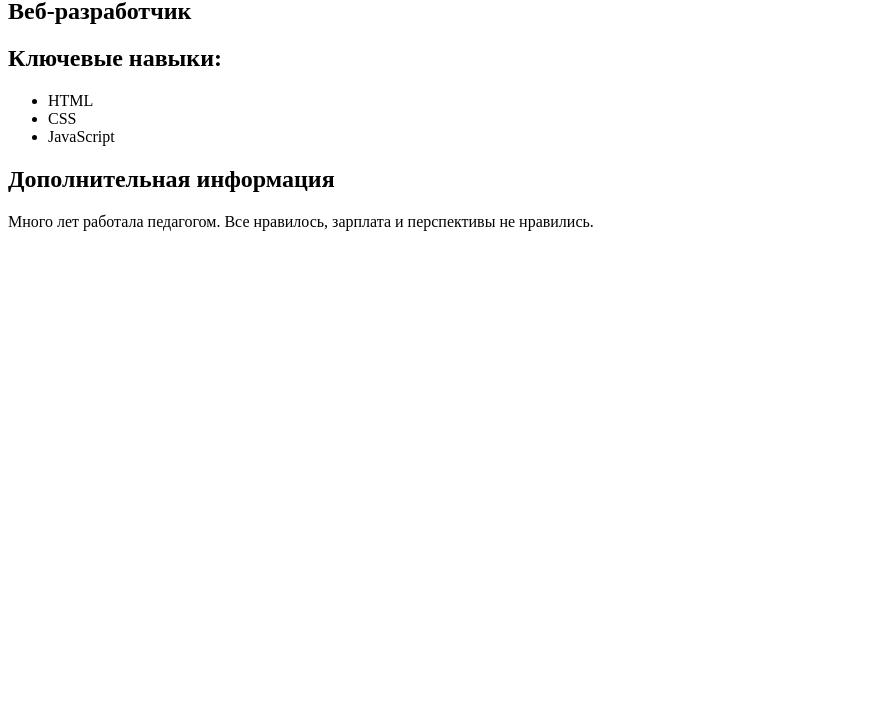
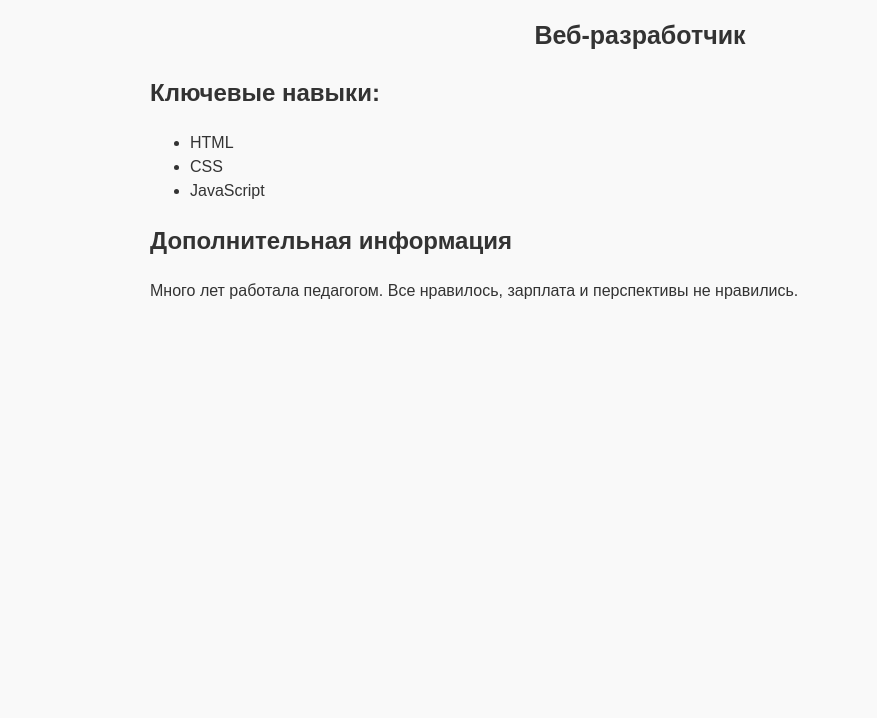
Before and after one commit to ggarnet42/ggarnet42.github.io, a plain HTML site: page index.html in a window 1280 px wide. Shown: the part 82-800 px from the top of the page, without its empty margins (0-877 px from the left). Drawn offline with Linux system fonts and the light colour scheme; files whose address does not match are found by name.

Commit message:
Update index.html

```diff
--- a/index.html
+++ b/index.html
@@ -3,7 +3,7 @@
 <head>
     <meta charset="UTF-8">
     <meta name="viewport" content="width=device-width, initial-scale=1.0">
-    <link href="C:\Users\MSI\Desktop\задания хекслет\урок хекслет 2.css" rel="stylesheet">
+    <link href="C:\Users\MSI\Desktop\задания хекслет\styles.css" rel="stylesheet">
     <title>Резюме</title>
 </head>
 <body>
```
